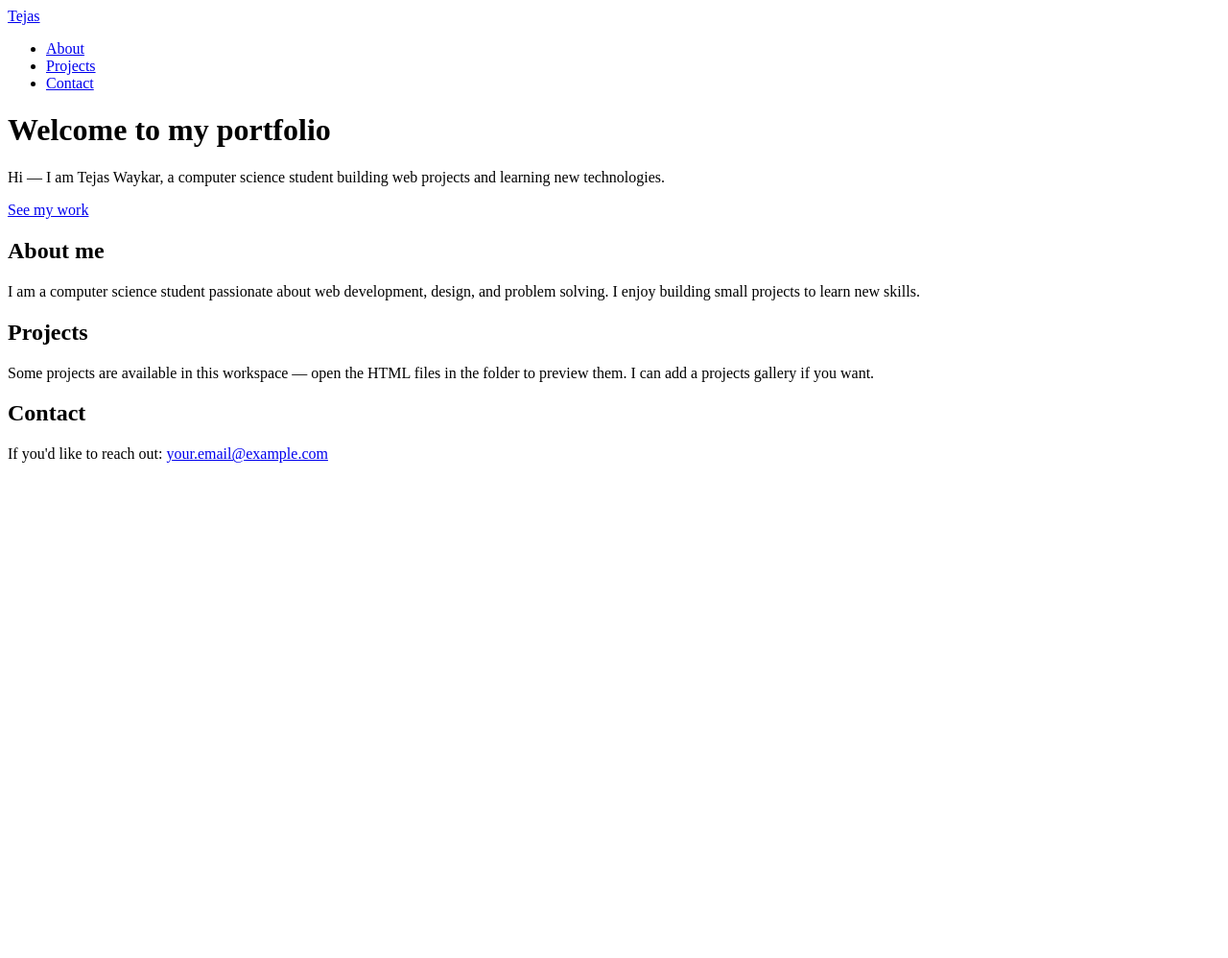
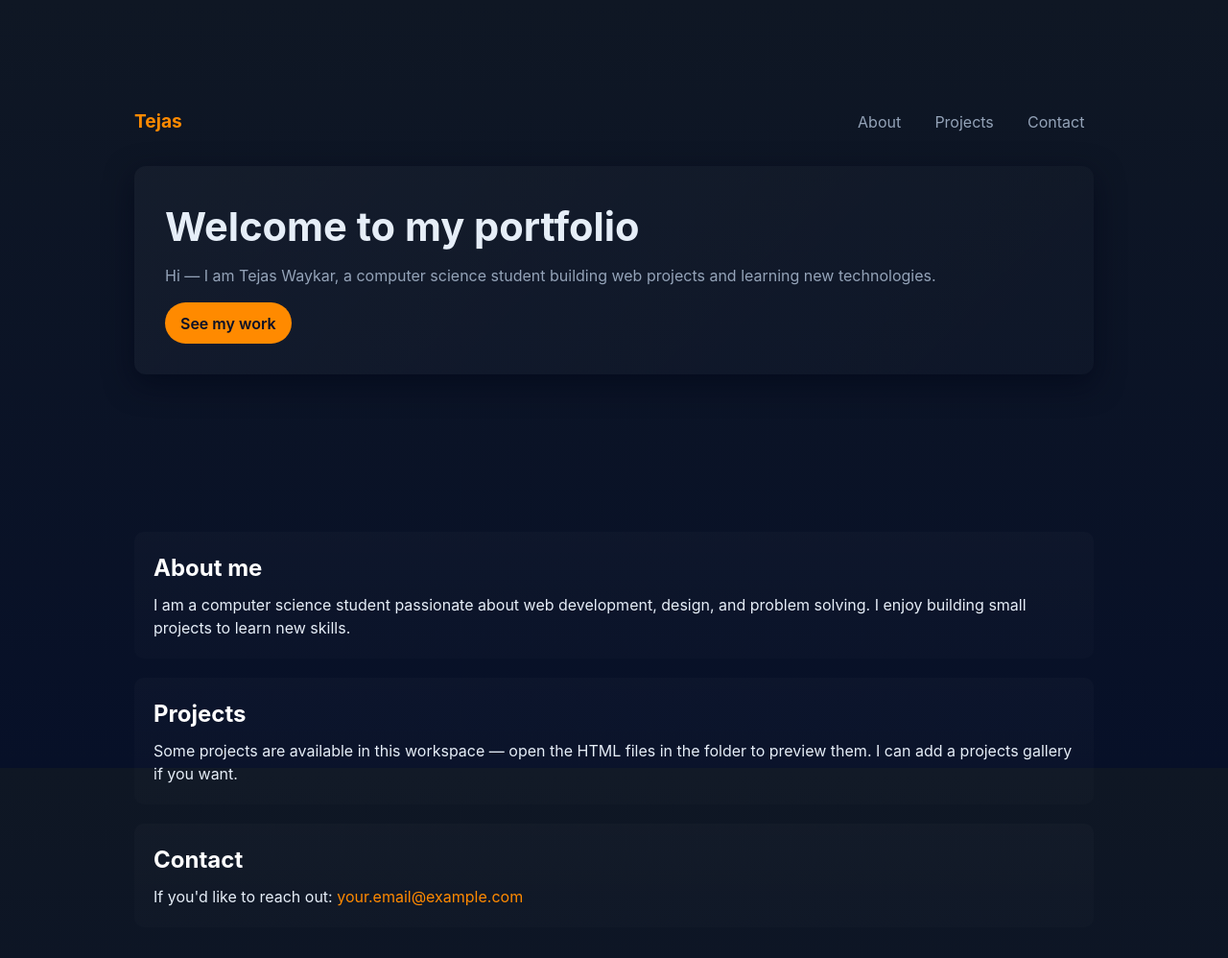
Before and after one commit to waykartejas2024-cpu/project, a plain HTML site: page tejas.html in a window 1280 px wide. Shown: the whole page at 96% size. Before the commit the page ends 800 px from the top, so only its background shows below. Drawn offline with Linux system fonts and the light colour scheme.

Commit message:
feat: add tejas.css for styling the portfolio website and update tejas.html for structure

```diff
--- /dev/null
+++ b/tejas.css
@@ -0,0 +1,45 @@
+/* tejas.css - simple modern portfolio styles */
+:root{
+    --bg:#0f1724;
+    --card:#0b1220;
+    --accent:#ff8a00;
+    --muted:#94a3b8;
+    --glass: rgba(255,255,255,0.03);
+}
+
+*{box-sizing:border-box;margin:0;padding:0}
+html,body{height:100%}
+body{font-family:Inter, system-ui, -apple-system, 'Segoe UI', Roboto, 'Helvetica Neue', Arial; background:linear-gradient(180deg,var(--bg),#071028);color:#e6eef8;line-height:1.5}
+.container{width:90%;max-width:1000px;margin:0 auto;padding:2rem 0}
+
+/* Hero/header */
+.hero{padding:3.5rem 0 4.5rem}
+.nav{display:flex;justify-content:space-between;align-items:center;margin-bottom:2rem}
+.logo{font-weight:700;color:var(--accent);text-decoration:none;font-size:1.2rem}
+.nav-links{list-style:none;display:flex;gap:1rem}
+.nav-links a{color:var(--muted);text-decoration:none;padding:0.35rem 0.6rem;border-radius:6px}
+.nav-links a:hover{color:#fff;background:var(--glass)}
+
+.hero-content{background:linear-gradient(135deg, rgba(255,255,255,0.03), rgba(255,255,255,0.01));padding:2rem;border-radius:12px;box-shadow:0 10px 30px rgba(2,6,23,0.6)}
+.hero-content h1{font-size:2rem;margin-bottom:0.5rem}
+.lead{color:var(--muted);margin-bottom:1rem}
+.cta{display:inline-block;background:var(--accent);color:#071028;padding:0.6rem 1rem;border-radius:999px;text-decoration:none;font-weight:600}
+.cta:hover{filter:brightness(0.95)}
+
+/* Cards */
+.card{background:linear-gradient(180deg, rgba(255,255,255,0.02), rgba(255,255,255,0.01));padding:1.25rem;margin-top:1.25rem;border-radius:10px}
+.card h2{color:#fff;margin-bottom:0.5rem}
+.contact a{color:var(--accent);text-decoration:none}
+
+/* Responsive */
+@media (min-width:720px){
+    .hero{padding:5rem 0}
+    .hero-content{display:flex;flex-direction:column;align-items:flex-start}
+    .hero-content h1{font-size:2.6rem}
+}
+
+/* Utilities */
+a{color:inherit}
+
+/* Small prettify for images if added later */
+.avatar{width:110px;height:110px;border-radius:999px;object-fit:cover;display:block}
```
Also changed, not shown: tejas.html (+3 -0 lines).
